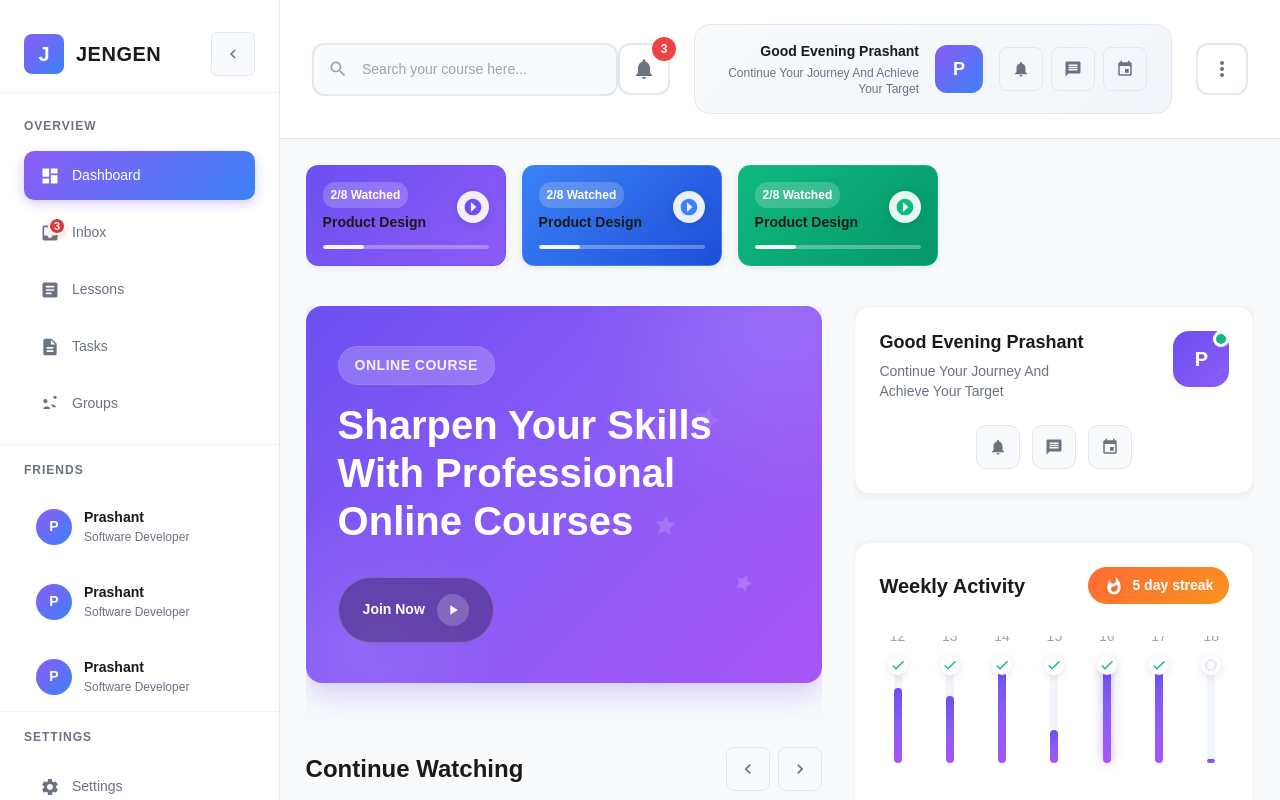
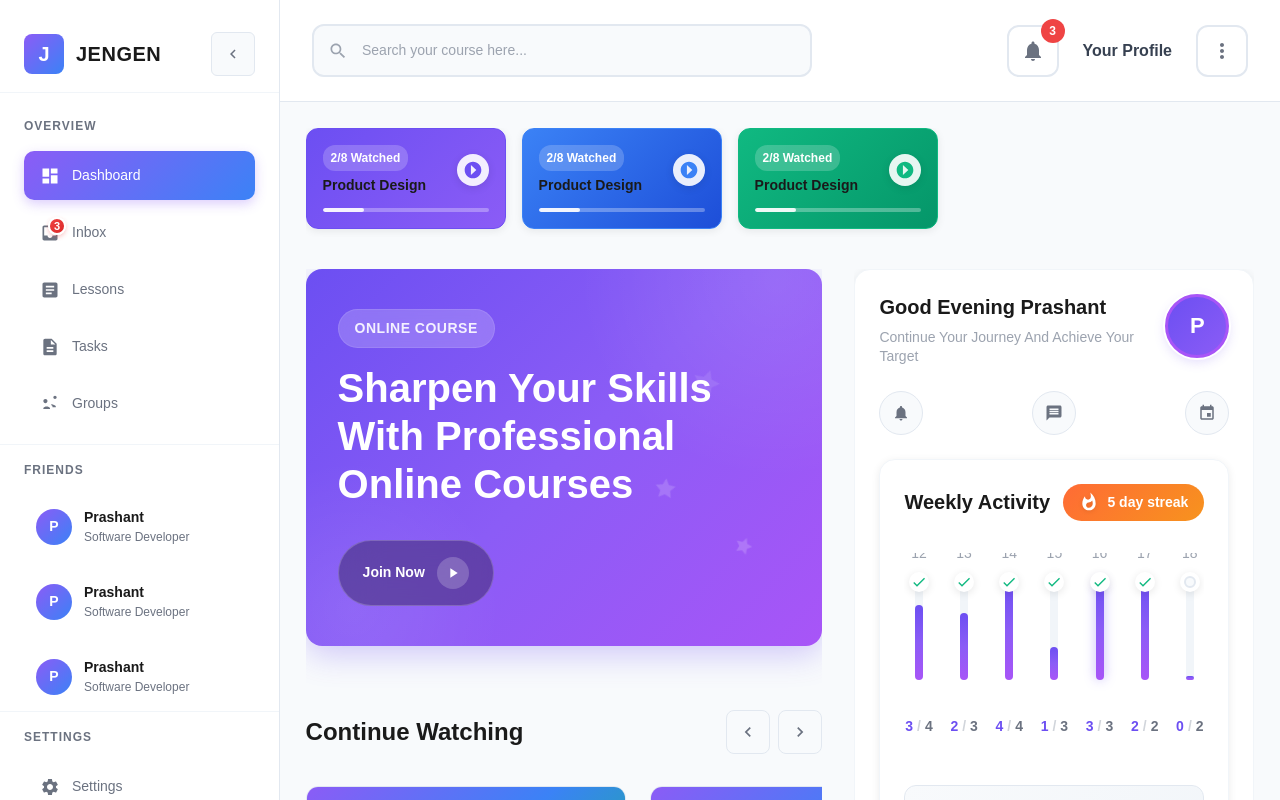
Before and after one commit to xthemadgenius/genjen, a Next.js app in the folder web-app/: page /dashboard in a window 1280 px wide. Shown: the top 800 px of the page. Built offline with nearby package versions, Linux system fonts and the light colour scheme.

Commit message:
dash fixes 4

```diff
--- a/web-app/src/app/dashboard/page.tsx
+++ b/web-app/src/app/dashboard/page.tsx
@@ -6,8 +6,6 @@ import HeroBanner from '@/components/dashboard/HeroBanner';
 import CourseProgress from '@/components/dashboard/CourseProgress';
 import ContinueWatching from '@/components/dashboard/ContinueWatching';
 import ProfileCard from '@/components/dashboard/ProfileCard';
-import ProgressChart from '@/components/dashboard/ProgressChart';
-import MentorList from '@/components/dashboard/MentorList';
 import TaskList from '@/components/dashboard/TaskList';
 import styles from './dashboard.module.css';
 
@@ -38,8 +36,6 @@ const DashboardPage = () => {
           {/* Right Column - Profile & Progress */}
           <div className={styles.rightColumn}>
             <ProfileCard user={user} />
-            <ProgressChart />
-            <MentorList />
           </div>
         </div>
       </div>
--- a/web-app/src/components/dashboard/DashboardHeader.tsx
+++ b/web-app/src/components/dashboard/DashboardHeader.tsx
@@ -4,15 +4,10 @@ import React, { useState } from 'react';
 import styles from './css/DashboardHeader.module.css';
 
 interface DashboardHeaderProps {
-  user: {
-    fullName: string;
-    email: string;
-    avatar?: string;
-  };
   onToggleSidebar: () => void;
 }
 
-const DashboardHeader: React.FC<DashboardHeaderProps> = ({ user, onToggleSidebar }) => {
+const DashboardHeader: React.FC<DashboardHeaderProps> = ({ onToggleSidebar }) => {
   const [searchQuery, setSearchQuery] = useState('');
 
   const handleSearch = (e: React.FormEvent) => {
@@ -21,14 +16,6 @@ const DashboardHeader: React.FC<DashboardHeaderProps> = ({ user, onToggleSidebar
     // Implement search functionality
   };
 
-  const getGreeting = () => {
-    const hour = new Date().getHours();
-    if (hour < 12) return 'Good Morning';
-    if (hour < 17) return 'Good Afternoon';
-    return 'Good Evening';
-  };
-
-  const firstName = user.fullName.split(' ')[0];
 
   return (
     <header className={styles.dashboardHeader}>
@@ -70,41 +57,8 @@ const DashboardHeader: React.FC<DashboardHeaderProps> = ({ user, onToggleSidebar
           <span className={styles.notificationBadge}>3</span>
         </button>
 
-        {/* User Profile */}
-        <div className={styles.userProfile}>
-          <div className={styles.userInfo}>
-            <span className={styles.greeting}>{getGreeting()} {firstName}</span>
-            <span className={styles.subtitle}>Continue Your Journey And Achieve Your Target</span>
-          </div>
-          <div className={styles.userAvatar}>
-            {user.avatar ? (
-              <img src={user.avatar} alt={user.fullName} />
-            ) : (
-              <span>{user.fullName.charAt(0)}</span>
-            )}
-          </div>
-
-          {/* Quick Actions */}
-          <div className={styles.quickActions}>
-            <button className={styles.actionBtn} aria-label="Notifications">
-              <svg viewBox="0 0 24 24" width="18" height="18">
-                <path fill="currentColor" d="M12 22c1.1 0 2-.9 2-2h-4c0 1.1.89 2 2 2zm6-6v-5c0-3.07-1.64-5.64-4.5-6.32V4c0-.83-.67-1.5-1.5-1.5s-1.5.67-1.5 1.5v.68C7.63 5.36 6 7.92 6 11v5l-2 2v1h16v-1l-2-2z"/>
-              </svg>
-            </button>
-
-            <button className={styles.actionBtn} aria-label="Messages">
-              <svg viewBox="0 0 24 24" width="18" height="18">
-                <path fill="currentColor" d="M20 2H4c-1.1 0-1.99.9-1.99 2L2 22l4-4h14c1.1 0 2-.9 2-2V4c0-1.1-.9-2-2-2zm-2 12H6v-2h12v2zm0-3H6V9h12v2zm0-3H6V6h12v2z"/>
-              </svg>
-            </button>
-
-            <button className={styles.actionBtn} aria-label="Calendar">
-              <svg viewBox="0 0 24 24" width="18" height="18">
-                <path fill="currentColor" d="M17 12h-5v5h5v-5zM16 1v2H8V1H6v2H5c-1.11 0-1.99.9-1.99 2L3 19c0 1.1.89 2 2 2h14c1.1 0 2-.9 2-2V5c0-1.1-.9-2-2-2h-1V1h-2zm3 18H5V8h14v11z"/>
-              </svg>
-            </button>
-          </div>
-        </div>
+        {/* Your Profile Text */}
+        <span className={styles.profileLabel}>Your Profile</span>
 
         {/* More Options */}
         <button className={styles.moreOptionsBtn} aria-label="More options">
--- a/web-app/src/components/dashboard/DashboardLayout.tsx
+++ b/web-app/src/components/dashboard/DashboardLayout.tsx
@@ -61,7 +61,6 @@ const DashboardLayout: React.FC<DashboardLayoutProps> = ({ children, user }) =>
       <div className={styles.mainContent}>
         {/* Dashboard Header */}
         <DashboardHeader
-          user={user}
           onToggleSidebar={toggleSidebar}
         />
 
--- a/web-app/src/components/dashboard/css/DashboardHeader.module.css
+++ b/web-app/src/components/dashboard/css/DashboardHeader.module.css
@@ -119,83 +119,11 @@
   font-weight: 600;
 }
 
-.userProfile {
-  display: flex;
-  align-items: center;
-  gap: 1rem;
-  background: linear-gradient(135deg, #f8fafc 0%, #f1f5f9 100%);
-  border: 1px solid #e2e8f0;
-  border-radius: 16px;
-  padding: 1rem 1.5rem;
-}
-
-.userInfo {
-  display: flex;
-  flex-direction: column;
-  align-items: flex-end;
-  text-align: right;
-}
-
-.greeting {
-  font-weight: 700;
-  color: #1a1a1a;
-  font-size: 0.875rem;
-  margin-bottom: 0.25rem;
-}
-
-.subtitle {
-  color: #6b7280;
-  font-size: 0.75rem;
-  font-weight: 500;
-  max-width: 200px;
-  line-height: 1.3;
-}
-
-.userAvatar {
-  width: 48px;
-  height: 48px;
-  background: linear-gradient(135deg, #8b5cf6, #3b82f6);
-  border-radius: 12px;
-  display: flex;
-  align-items: center;
-  justify-content: center;
-  color: white;
-  font-weight: 700;
-  font-size: 1.125rem;
-  flex-shrink: 0;
-}
-
-.userAvatar img {
-  width: 100%;
-  height: 100%;
-  object-fit: cover;
-  border-radius: 12px;
-}
-
-.quickActions {
-  display: flex;
-  align-items: center;
-  gap: 0.5rem;
-}
-
-.actionBtn {
-  background: transparent;
-  border: 1px solid #e2e8f0;
-  border-radius: 8px;
-  padding: 0.5rem;
-  cursor: pointer;
-  color: #6b7280;
-  transition: all 0.2s ease;
-  display: flex;
-  align-items: center;
-  justify-content: center;
-}
-
-.actionBtn:hover {
-  border-color: #8b5cf6;
-  color: #8b5cf6;
-  background: #f8fafc;
-  transform: translateY(-1px);
+.profileLabel {
+  font-size: 1rem;
+  font-weight: 600;
+  color: #374151;
+  margin: 0;
 }
 
 .moreOptionsBtn {
@@ -218,20 +146,6 @@
 @media (max-width: 1024px) {
   .mobileMenuToggle {
     display: flex;
-  }
-
-  .userInfo {
-    display: none;
-  }
-
-  .quickActions {
-    display: none;
-  }
-
-  .userProfile {
-    background: transparent;
-    border: none;
-    padding: 0;
   }
 }
 
@@ -269,10 +183,8 @@
     padding: 0.625rem;
   }
 
-  .userAvatar {
-    width: 40px;
-    height: 40px;
-    font-size: 1rem;
+  .profileLabel {
+    font-size: 0.875rem;
   }
 
   .moreOptionsBtn {
@@ -309,16 +221,13 @@
     border-width: 1px;
   }
 
+  .profileLabel {
+    font-size: 0.8125rem;
+  }
+
   .moreOptionsBtn {
     padding: 0.5rem;
     border-width: 1px;
-  }
-
-  .userAvatar {
-    width: 36px;
-    height: 36px;
-    font-size: 0.875rem;
-    border-radius: 10px;
   }
 
   .notificationBadge {
--- a/web-app/src/components/dashboard/css/ProfileCard.module.css
+++ b/web-app/src/components/dashboard/css/ProfileCard.module.css
@@ -1,29 +1,33 @@
 .profileCard {
   background: #ffffff;
   border-radius: clamp(12px, 2vw, 16px);
-  padding: clamp(1rem, 3vw, 1.5rem);
+  padding: clamp(1.25rem, 3vw, 1.75rem);
   box-shadow: 0 2px 8px rgba(0, 0, 0, 0.08);
   margin-bottom: clamp(1rem, 2.5vw, 1.5rem);
   border: 1px solid #f1f5f9;
   width: 100%;
   max-width: 100%;
   overflow-x: hidden;
+  display: flex;
+  flex-direction: column;
+  gap: clamp(1.25rem, 3vw, 1.5rem);
 }
 
+/* Profile Header */
 .profileHeader {
   display: flex;
   align-items: flex-start;
   justify-content: space-between;
-  margin-bottom: 1.5rem;
+  gap: 1rem;
 }
 
 .profileInfo {
   flex: 1;
-  margin-right: 1rem;
+  min-width: 0;
 }
 
 .greeting {
-  font-size: clamp(1rem, 2.5vw, 1.125rem);
+  font-size: clamp(1.125rem, 2.5vw, 1.25rem);
   font-weight: 700;
   color: #1a1a1a;
   margin-bottom: 0.5rem;
@@ -32,55 +36,45 @@
 }
 
 .subtitle {
-  color: #6b7280;
+  color: #9ca3af;
   font-size: clamp(0.8125rem, 1.5vw, 0.875rem);
   line-height: 1.4;
-  max-width: min(200px, 100%);
   word-wrap: break-word;
   hyphens: auto;
 }
 
+/* Circular Avatar with Accent Ring */
 .userAvatar {
-  width: 56px;
-  height: 56px;
+  width: clamp(56px, 12vw, 64px);
+  height: clamp(56px, 12vw, 64px);
+  border-radius: 50%;
   background: linear-gradient(135deg, #6C4FF2, #8B5CF6);
-  border-radius: 16px;
   display: flex;
   align-items: center;
   justify-content: center;
   color: white;
   font-weight: 700;
-  font-size: 1.25rem;
+  font-size: clamp(1.125rem, 2.5vw, 1.375rem);
   flex-shrink: 0;
   position: relative;
   overflow: hidden;
-}
-
-.userAvatar::before {
-  content: '';
-  position: absolute;
-  top: 0;
-  right: 0;
-  width: 16px;
-  height: 16px;
-  background: #10B981;
-  border-radius: 50%;
-  border: 3px solid #ffffff;
-  z-index: 1;
+  border: 3px solid #A855F7;
+  box-shadow: 0 0 0 2px #ffffff, 0 4px 12px rgba(108, 79, 242, 0.2);
 }
 
 .userAvatar img {
   width: 100%;
   height: 100%;
   object-fit: cover;
-  border-radius: 16px;
+  border-radius: 50%;
 }
 
+/* Quick Actions */
 .quickActions {
   display: flex;
-  gap: 0.75rem;
+  gap: clamp(0.625rem, 2vw, 0.875rem);
   align-items: center;
-  justify-content: center;
+  justify-content: space-between;
 }
 
 .actionButton {
@@ -90,7 +84,7 @@
   min-height: 44px;
   background: #f8fafc;
   border: 1px solid #e2e8f0;
-  border-radius: 10px;
+  border-radius: 50%;
   cursor: pointer;
   color: #6b7280;
   transition: all 0.2s ease;
@@ -117,91 +111,71 @@
   transform: translateY(0);
 }
 
+
 /* Mobile First Responsive Design */
 @media (max-width: 375px) {
+  .profileCard {
+    padding: 1rem;
+    gap: 1rem;
+  }
+
   .profileHeader {
     flex-direction: column;
     align-items: center;
     text-align: center;
     gap: 1rem;
-    margin-bottom: 1rem;
   }
 
   .profileInfo {
-    margin-right: 0;
-  }
-
-  .subtitle {
-    max-width: none;
+    order: 2;
   }
 
   .userAvatar {
-    width: clamp(48px, 12vw, 56px);
-    height: clamp(48px, 12vw, 56px);
-    font-size: clamp(1rem, 2.5vw, 1.25rem);
-  }
-
-  .userAvatar::before {
-    width: clamp(12px, 3vw, 16px);
-    height: clamp(12px, 3vw, 16px);
+    order: 1;
+    width: 64px;
+    height: 64px;
+    font-size: 1.25rem;
   }
 
   .quickActions {
     justify-content: space-around;
-    gap: clamp(0.5rem, 2vw, 0.75rem);
+    gap: 0.5rem;
   }
+
 }
 
 @media (min-width: 376px) and (max-width: 600px) {
-  .profileHeader {
-    margin-bottom: 1.25rem;
+  .profileCard {
+    padding: 1.25rem;
+    gap: 1.25rem;
   }
 
-  .userAvatar {
-    width: clamp(48px, 10vw, 56px);
-    height: clamp(48px, 10vw, 56px);
-    font-size: clamp(1.125rem, 2.2vw, 1.25rem);
-  }
-
-  .userAvatar::before {
-    width: clamp(14px, 2.5vw, 16px);
-    height: clamp(14px, 2.5vw, 16px);
-  }
-
-  .quickActions {
-    gap: clamp(0.625rem, 2vw, 0.75rem);
-  }
 }
 
 @media (min-width: 601px) {
+  .profileCard {
+    padding: 1.5rem;
+    gap: 1.5rem;
+  }
+
   .profileHeader {
     flex-direction: row;
     align-items: flex-start;
     justify-content: space-between;
     text-align: left;
-    margin-bottom: 1.5rem;
-  }
-
-  .profileInfo {
-    flex: 1;
-    margin-right: 1rem;
   }
 
   .userAvatar {
-    width: 56px;
-    height: 56px;
-    font-size: 1.25rem;
-  }
-
-  .userAvatar::before {
-    width: 16px;
-    height: 16px;
+    width: 64px;
+    height: 64px;
+    font-size: 1.375rem;
   }
 
   .quickActions {
-    justify-content: center;
+    justify-content: space-between;
     gap: 0.75rem;
   }
+
 }
 
 /* High Contrast Mode */
```
Also changed, not shown: web-app/src/components/dashboard/ProfileCard.tsx (+11 -0 lines).
